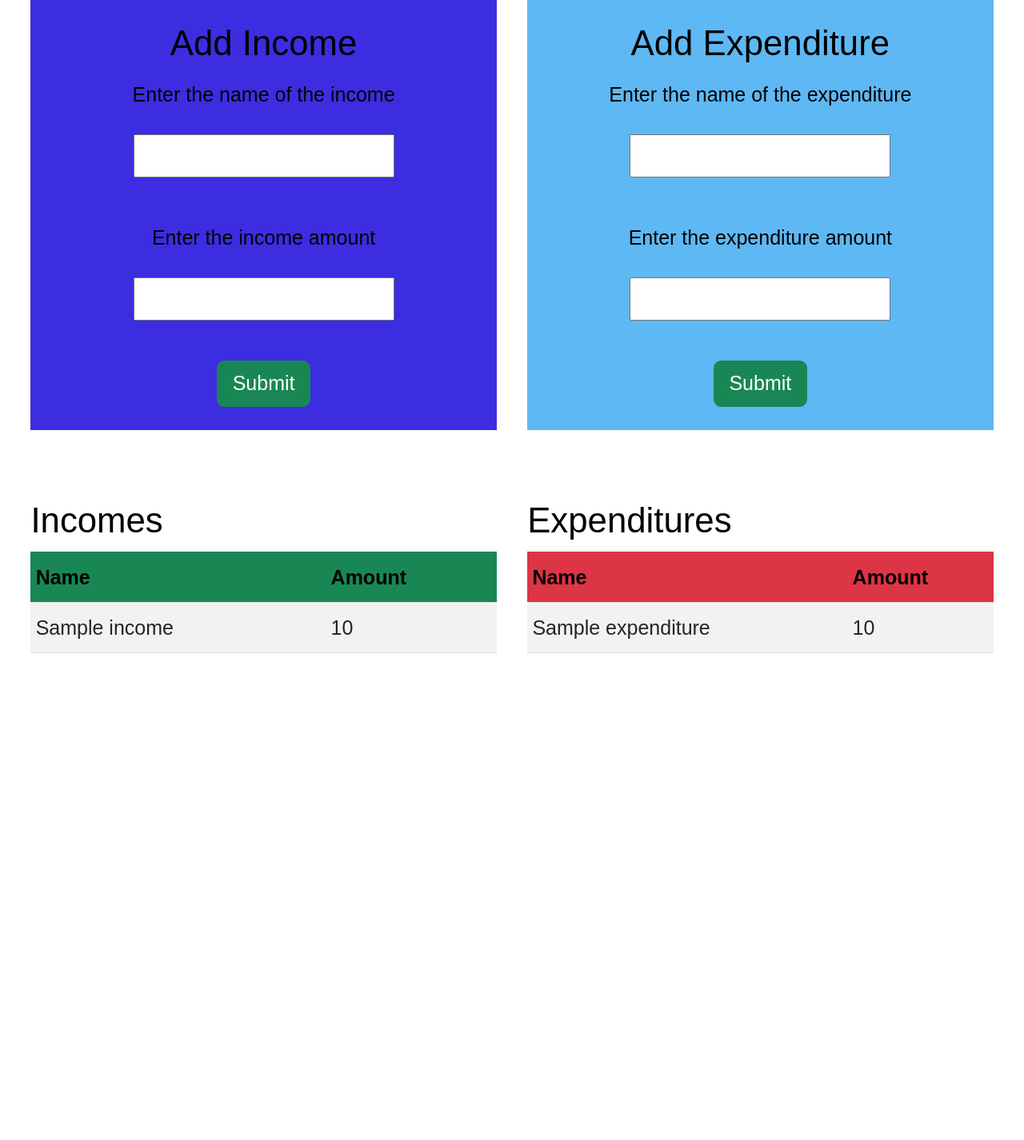
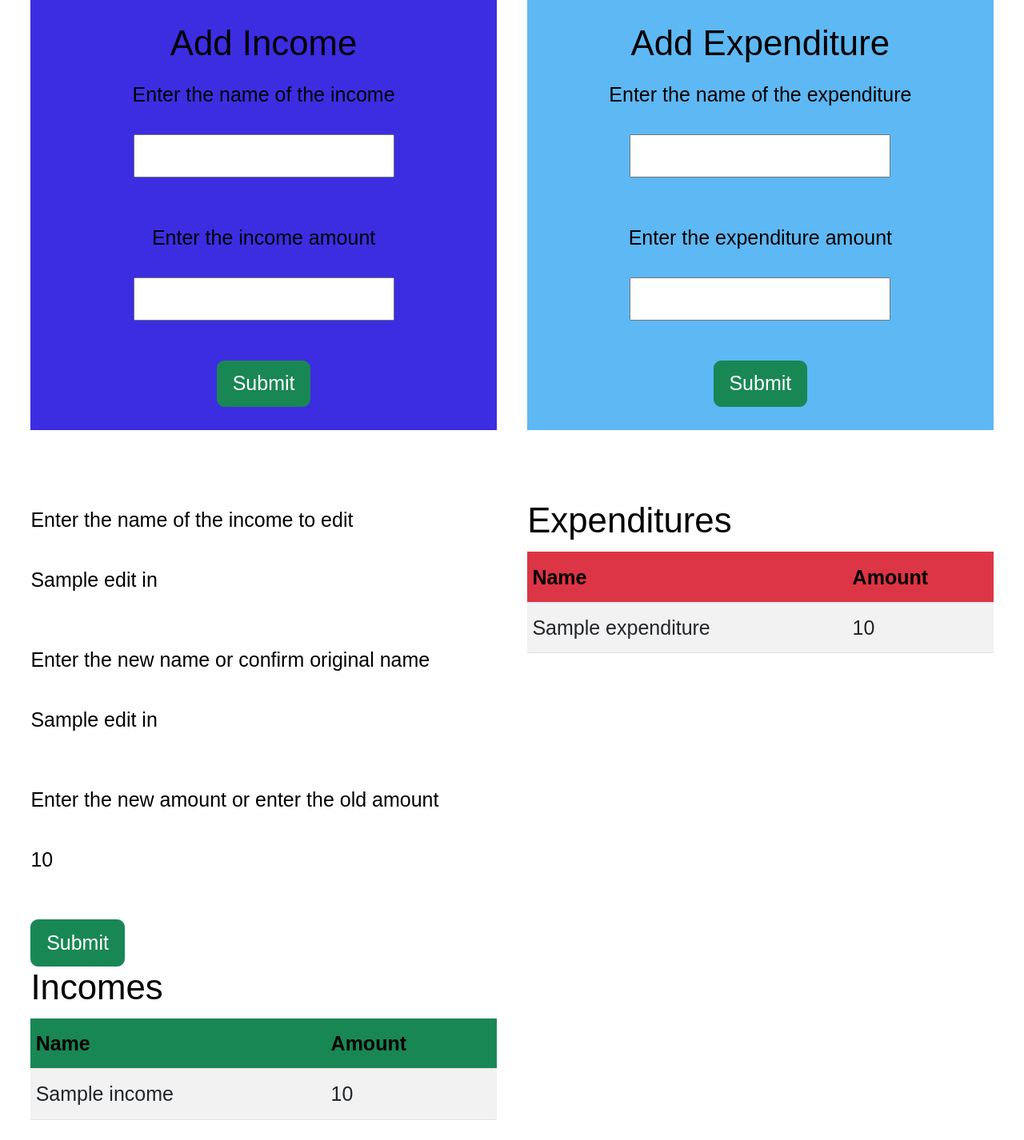
Before and after one commit to tylerbeckb/Budget_tracker, a Python web app: template app/templates/incomeEx.html in a window 1280 px wide. Shown: the part 921-2347 px from the top of the page at 80% size. Before the commit the page ends 1738 px from the top, so only its background shows below. Run offline with Jinja, Linux system fonts and the light colour scheme; the template is opened without the code that fills it: most values are stand-ins (such as "Sample title", 1, 10 or a date in 2020); form fields are guessed from the names that the template uses; some libraries are stand-ins or nearby versions.

Commit message:
feat: can edit files in the db and validation for it

```diff
--- a/app/templates/base.html
+++ b/app/templates/base.html
@@ -14,7 +14,7 @@
     {% endif %}
   </head>
 
-  <body>
+  <body onload="showModal()">
     <!--Navigation Bar-->
     <nav>
       <a href="{{ url_for('index')}}">Home</a>
--- a/app/templates/incomeEx.html
+++ b/app/templates/incomeEx.html
@@ -29,6 +29,22 @@
           <input type="submit" value="Submit" class="btn btn-success">
         </form>
       </div>
+    </div>
+
+    <div>
+      <form method="POST" name="editIn">
+        {{ inForm.hidden_tag() }}
+        <p>Enter the name of the income to edit</p>
+        {{ editIn.editName }} <br><br>
+        {% if missing == None %}
+          <script>alert("That name does not exist in the database")</script>
+        {% endif %}
+        <p>Enter the new name or confirm original name</p>
+        {{ editIn.newName }} <br><br>
+        <p>Enter the new amount or enter the old amount</p>
+        {{ editIn.newAmount }} <br><br>
+        <input type="submit" value="Submit" class="btn btn-success">
+      </form>
     </div>
 
     <!--Income Table-->
```
